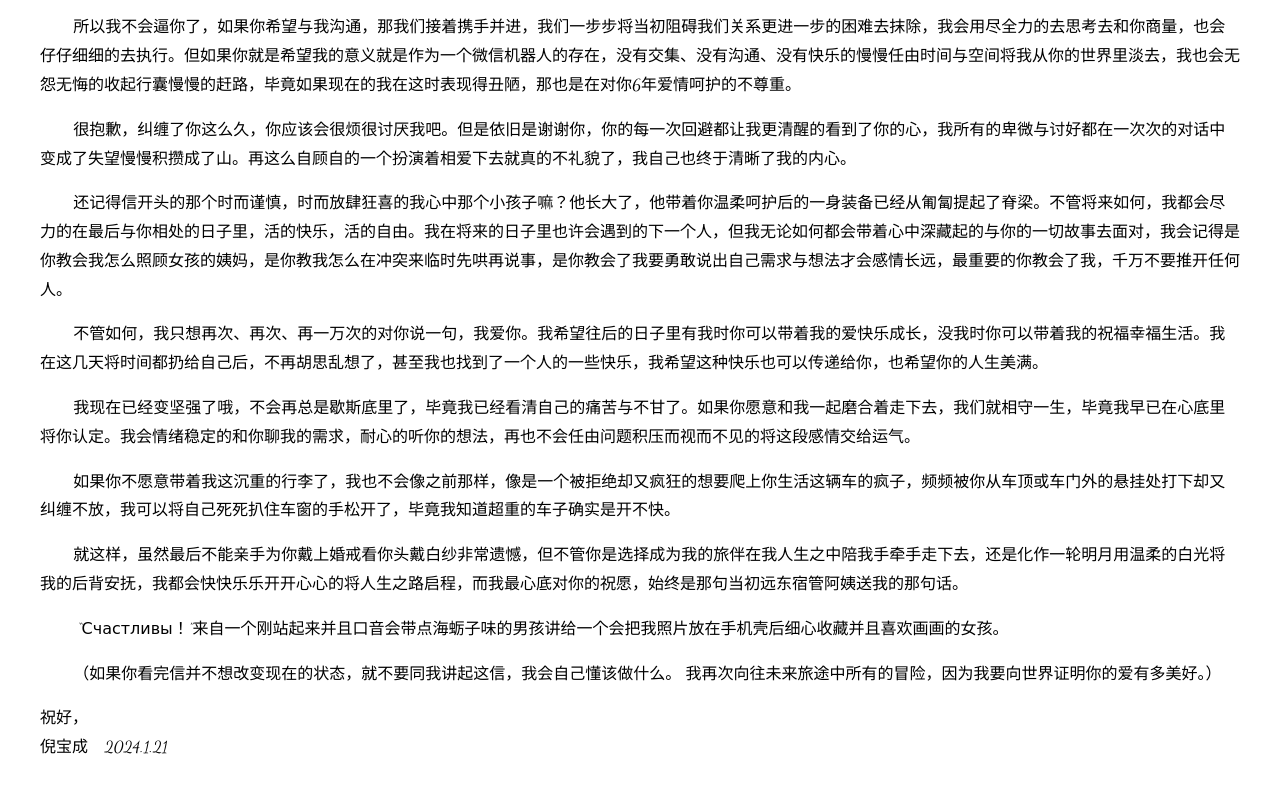
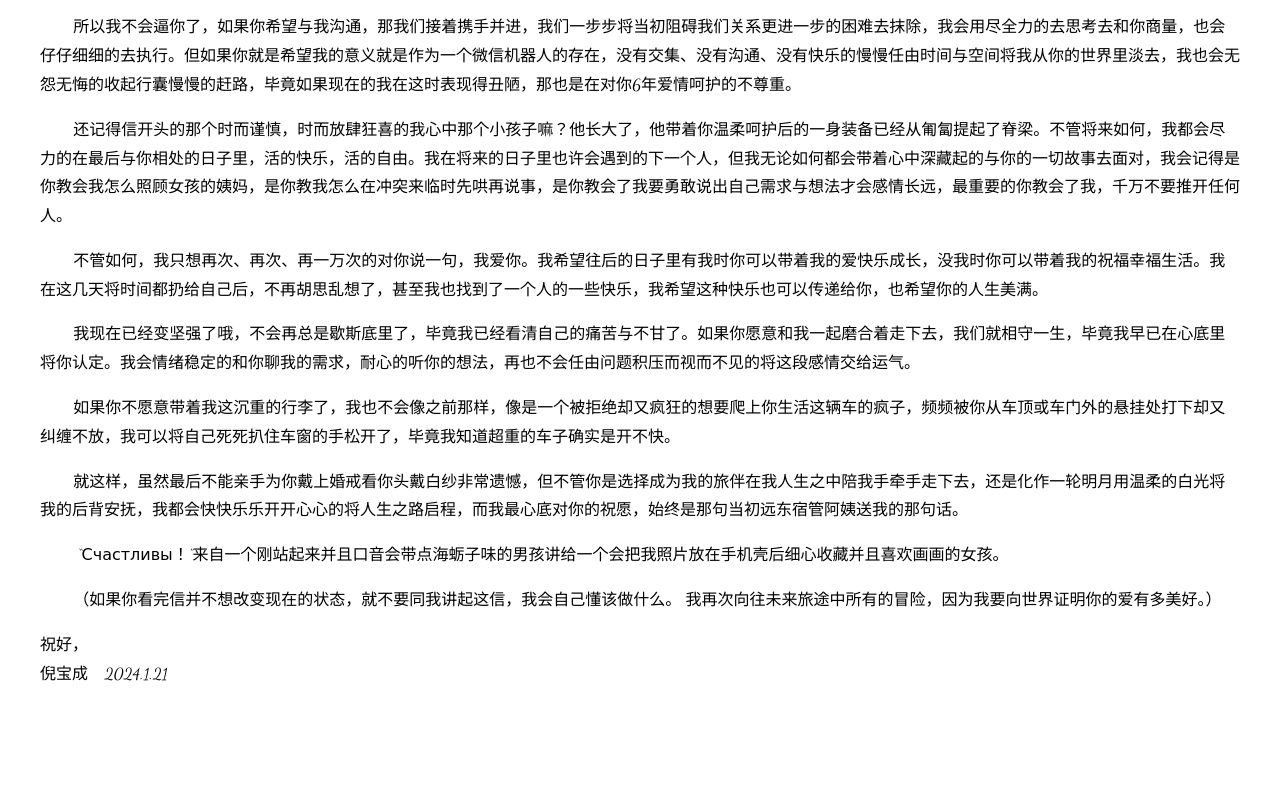
Before and after one commit to Maru979182063/my-letter, a plain HTML site: page index.html in a window 1280 px wide. Shown: the part 3779-4571 px from the top of the page. After the commit the page ends 4507 px from the top, so only its background shows below. Drawn offline with Linux system fonts and the light colour scheme.

Commit message:
Update index.html

```diff
--- a/index.html
+++ b/index.html
@@ -68,7 +68,6 @@
 <p>&nbsp;&nbsp;&nbsp;&nbsp;&nbsp;&nbsp;&nbsp;&nbsp;这一次希望写出来心里话的原因也并非是从一而终的，在初期我想写出来是因为我觉得我感受不到你在你自己规划的未来中有我了，甚至感觉你已经在心里将我放弃了，我希望通过一次心声的吐露将你的心挽回回来。</p>
 <p>&nbsp;&nbsp;&nbsp;&nbsp;&nbsp;&nbsp;&nbsp;&nbsp;现在的我转变了，但并不是像你说的，我想要在这个时候要将你推开哦，我也并不是想要怪你。我只是觉得不管未来如何或者将要如何，我都希望在这段感情中的你是幸福舒适的。会不会和我说语音又如何、能不能一起玩游戏又如何、见不见面又如何、哪怕你的未来真的将我删除又能怎么样呢，依旧不影响我们曾爱着彼此的这个现实，依旧不改变倪宝成和刘佳慧曾写下过的故事。</p>
 <p>&nbsp;&nbsp;&nbsp;&nbsp;&nbsp;&nbsp;&nbsp;&nbsp;所以我不会逼你了，如果你希望与我沟通，那我们接着携手并进，我们一步步将当初阻碍我们关系更进一步的困难去抹除，我会用尽全力的去思考去和你商量，也会仔仔细细的去执行。但如果你就是希望我的意义就是作为一个微信机器人的存在，没有交集、没有沟通、没有快乐的慢慢任由时间与空间将我从你的世界里淡去，我也会无怨无悔的收起行囊慢慢的赶路，毕竟如果现在的我在这时表现得丑陋，那也是在对你6年爱情呵护的不尊重。</p>
-<p>&nbsp;&nbsp;&nbsp;&nbsp;&nbsp;&nbsp;&nbsp;&nbsp;很抱歉，纠缠了你这么久，你应该会很烦很讨厌我吧。但是依旧是谢谢你，你的每一次回避都让我更清醒的看到了你的心，我所有的卑微与讨好都在一次次的对话中变成了失望慢慢积攒成了山。再这么自顾自的一个扮演着相爱下去就真的不礼貌了，我自己也终于清晰了我的内心。</p>
 <p>&nbsp;&nbsp;&nbsp;&nbsp;&nbsp;&nbsp;&nbsp;&nbsp;还记得信开头的那个时而谨慎，时而放肆狂喜的我心中那个小孩子嘛？他长大了，他带着你温柔呵护后的一身装备已经从匍匐提起了脊梁。不管将来如何，我都会尽力的在最后与你相处的日子里，活的快乐，活的自由。我在将来的日子里也许会遇到的下一个人，但我无论如何都会带着心中深藏起的与你的一切故事去面对，我会记得是你教会我怎么照顾女孩的姨妈，是你教我怎么在冲突来临时先哄再说事，是你教会了我要勇敢说出自己需求与想法才会感情长远，最重要的你教会了我，千万不要推开任何人。</p>
 <p>&nbsp;&nbsp;&nbsp;&nbsp;&nbsp;&nbsp;&nbsp;&nbsp;不管如何，我只想再次、再次、再一万次的对你说一句，我爱你。我希望往后的日子里有我时你可以带着我的爱快乐成长，没我时你可以带着我的祝福幸福生活。我在这几天将时间都扔给自己后，不再胡思乱想了，甚至我也找到了一个人的一些快乐，我希望这种快乐也可以传递给你，也希望你的人生美满。</p>
 <p>&nbsp;&nbsp;&nbsp;&nbsp;&nbsp;&nbsp;&nbsp;&nbsp;我现在已经变坚强了哦，不会再总是歇斯底里了，毕竟我已经看清自己的痛苦与不甘了。如果你愿意和我一起磨合着走下去，我们就相守一生，毕竟我早已在心底里将你认定。我会情绪稳定的和你聊我的需求，耐心的听你的想法，再也不会任由问题积压而视而不见的将这段感情交给运气。</p>
```
